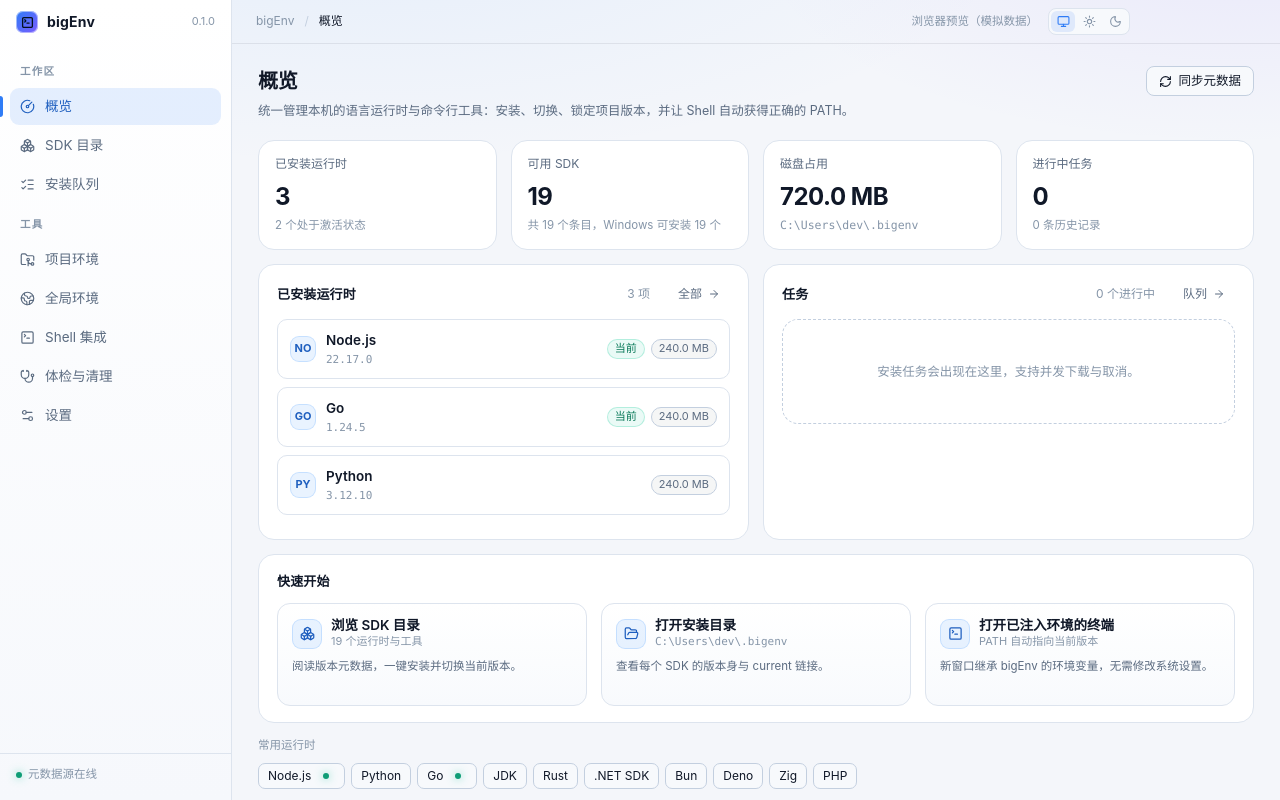
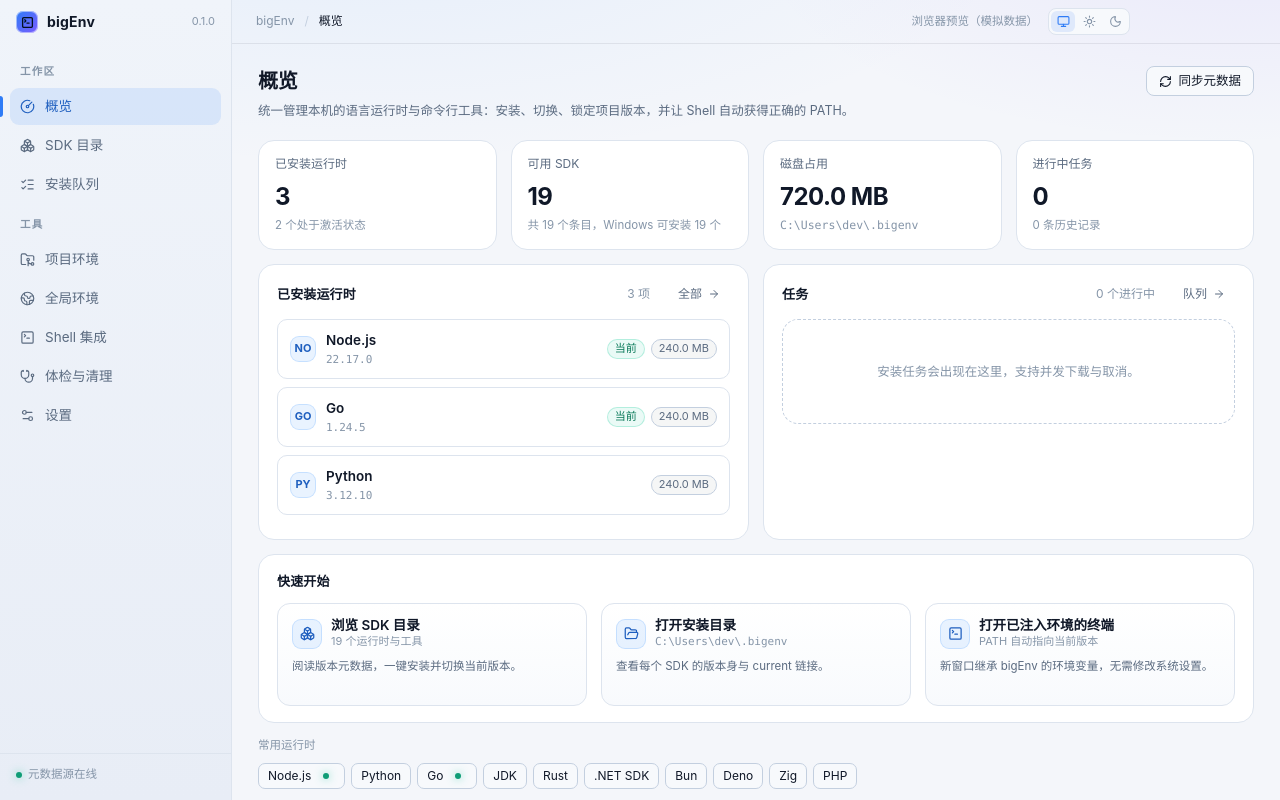
Before and after one commit to gzhBigger/bigEnv, a React (Vite) app: page / in a window 1280 px wide. Built offline with nearby package versions, Linux system fonts and the light colour scheme.

Commit message:
style: 浅色模式下侧边栏改用带蓝调的底色，与内容区形成层次

```diff
--- a/src/renderer/styles.css
+++ b/src/renderer/styles.css
@@ -93,7 +93,7 @@ code,
 /* ---------------------------------------------------------------- sidebar */
 
 .sidebar {
-  background: linear-gradient(180deg, light-dark(#ffffff, #0d131b) 0%, light-dark(#f6f8fc, #0a0e13) 100%);
+  background: linear-gradient(180deg, light-dark(#f0f4fa, #0d131b) 0%, light-dark(#e8edf6, #0a0e13) 100%);
   border-right: 1px solid var(--border);
   display: flex;
   flex-direction: column;
```
